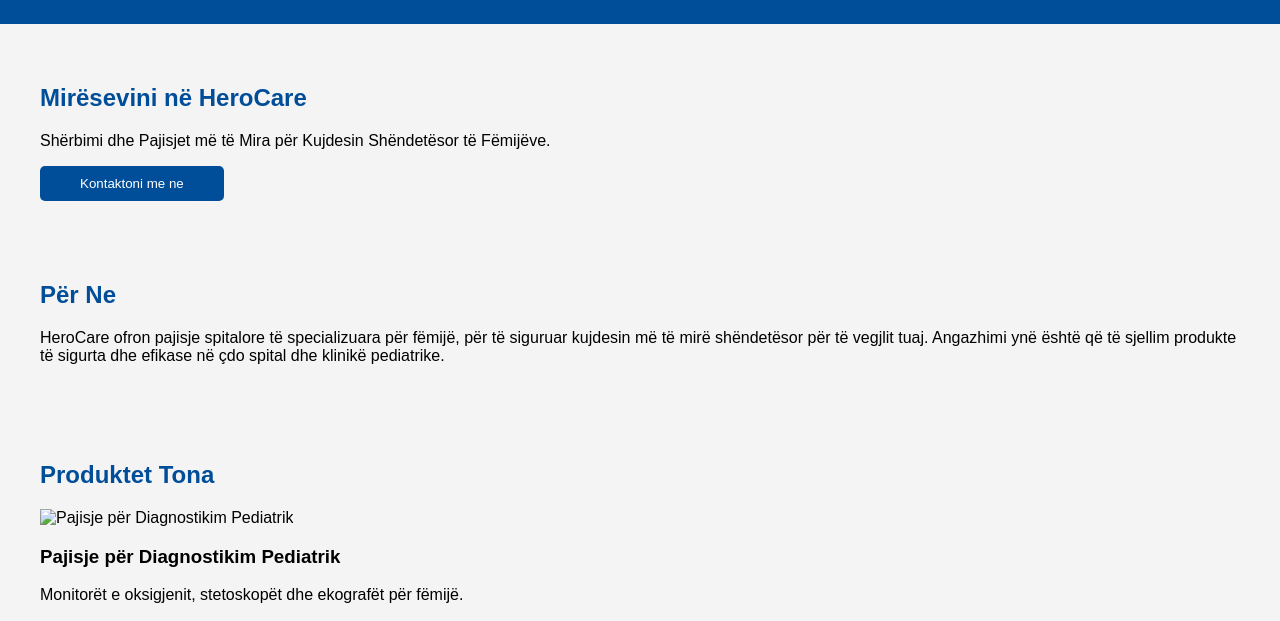
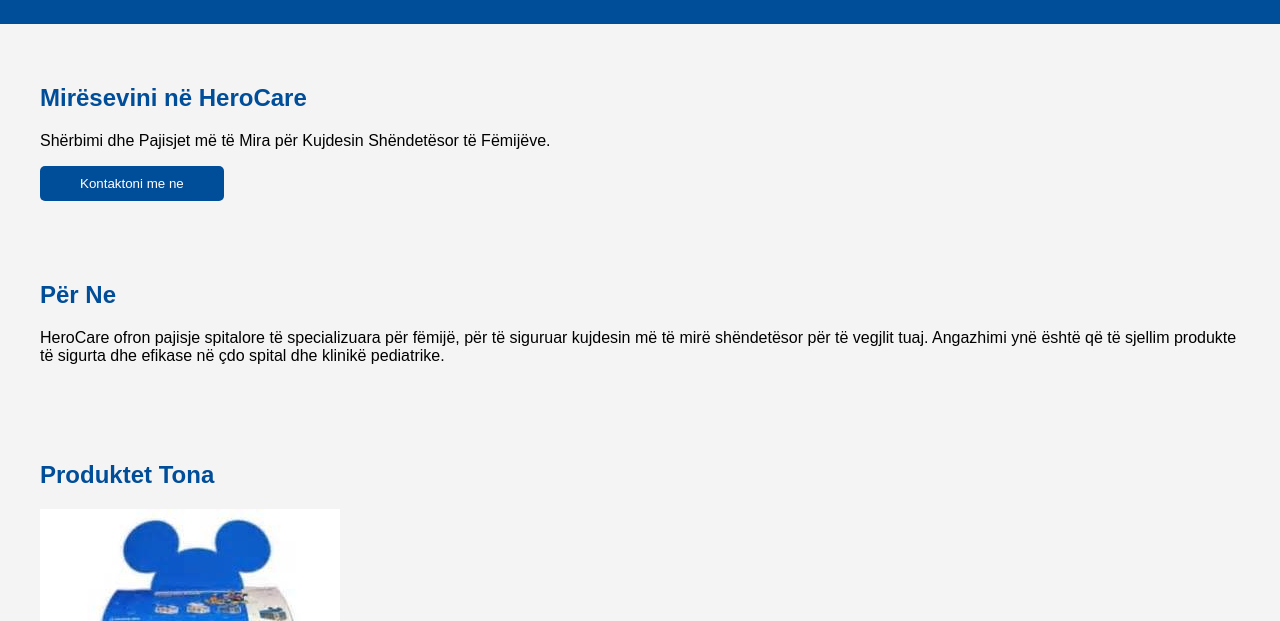
Before and after one commit to pavlo8899/pavlo8899.github.io, a plain HTML site: page index.html in a window 1280 px wide. Shown: the part 171-792 px from the top of the page. Drawn offline with Linux system fonts and the light colour scheme; a script that the page names is missing.

Commit message:
photo uploaded

```diff
--- a/index.html
+++ b/index.html
@@ -42,7 +42,7 @@
     <section id="products">
         <h2>Produktet Tona</h2>
         <div class="product">
-            <img src="product1.jpg" alt="Pajisje për Diagnostikim Pediatrik">
+            <img src="kids-mask.jpg" alt="Pajisje për Diagnostikim Pediatrik">
             <h3>Pajisje për Diagnostikim Pediatrik</h3>
             <p>Monitorët e oksigjenit, stetoskopët dhe ekografët për fëmijë.</p>
         </div>
```
Also changed, not shown: kids-mask.jpg (added).
